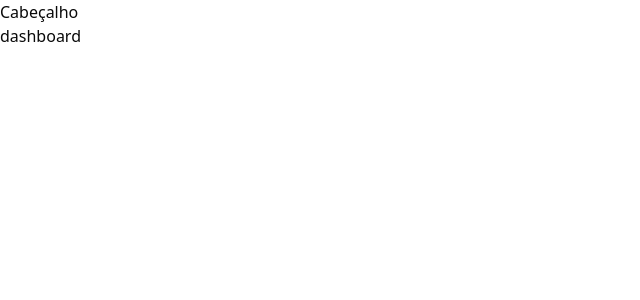
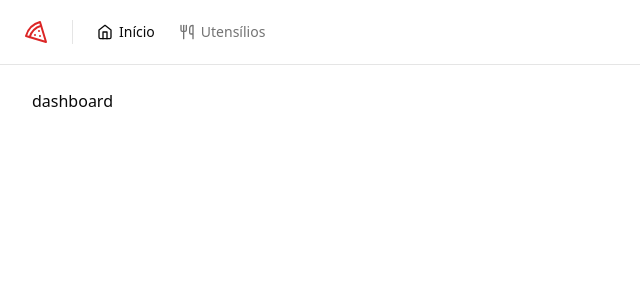
Before and after one commit to juliabresolin/pizzashop, a React (Vite) app in the folder web/: page / in a window 1280 px wide. Shown: the top 300 px of the page, without its empty margins (0-640 px from the left). Built offline with nearby package versions, Linux system fonts and the light colour scheme.

Commit message:
feat: create header structure

```diff
--- a/web/package.json
+++ b/web/package.json
@@ -13,6 +13,7 @@
     "@hookform/resolvers": "^3.3.4",
     "@radix-ui/react-icons": "^1.3.0",
     "@radix-ui/react-label": "^2.0.2",
+    "@radix-ui/react-separator": "^1.0.3",
     "@radix-ui/react-slot": "^1.0.2",
     "class-variance-authority": "^0.7.0",
     "clsx": "^2.1.0",
--- /dev/null
+++ b/web/src/components/header.tsx
@@ -0,0 +1,28 @@
+import { Home, Pizza, Utensils } from 'lucide-react'
+
+import { NavLink } from './nav-link'
+import { Separator } from './ui/separator'
+
+export function Header() {
+  return (
+    <div className="border-b">
+      <div className="flex h-16 items-center gap-6 px-6">
+        <Pizza className="h-6 w-6 text-primary" />
+
+        <Separator orientation="vertical" className="h-6" />
+
+        <nav className="flex items-center space-x-4 lg:space-x-6">
+          <NavLink to="/">
+            <Home className="h-4 w-4" />
+            Início
+          </NavLink>
+
+          <NavLink to="/orders">
+            <Utensils className="h-4 w-4" />
+            Utensílios
+          </NavLink>
+        </nav>
+      </div>
+    </div>
+  )
+}
--- /dev/null
+++ b/web/src/components/nav-link.tsx
@@ -0,0 +1,15 @@
+import { Link, LinkProps, useLocation } from 'react-router-dom'
+
+export type NavLinkProps = LinkProps
+
+export function NavLink(props: NavLinkProps) {
+  const { pathname } = useLocation()
+
+  return (
+    <Link
+      data-active={pathname === props.to}
+      {...props}
+      className="flex items-center gap-1.5 text-sm font-medium text-muted-foreground hover:text-foreground data-[active=true]:text-foreground"
+    />
+  )
+}
--- /dev/null
+++ b/web/src/components/ui/separator.tsx
@@ -0,0 +1,29 @@
+import * as React from "react"
+import * as SeparatorPrimitive from "@radix-ui/react-separator"
+
+import { cn } from "@/lib/utils"
+
+const Separator = React.forwardRef<
+  React.ElementRef<typeof SeparatorPrimitive.Root>,
+  React.ComponentPropsWithoutRef<typeof SeparatorPrimitive.Root>
+>(
+  (
+    { className, orientation = "horizontal", decorative = true, ...props },
+    ref
+  ) => (
+    <SeparatorPrimitive.Root
+      ref={ref}
+      decorative={decorative}
+      orientation={orientation}
+      className={cn(
+        "shrink-0 bg-border",
+        orientation === "horizontal" ? "h-[1px] w-full" : "h-full w-[1px]",
+        className
+      )}
+      {...props}
+    />
+  )
+)
+Separator.displayName = SeparatorPrimitive.Root.displayName
+
+export { Separator }
--- a/web/src/pages/_layouts/app.tsx
+++ b/web/src/pages/_layouts/app.tsx
@@ -1,11 +1,13 @@
 import { Outlet } from 'react-router-dom'
+
+import { Header } from '@/components/header'
 
 export function AppLayout() {
   return (
-    <div>
-      <h1>Cabeçalho</h1>
+    <div className="flex min-h-screen flex-col antialiased">
+      <Header />
 
-      <div>
+      <div className="flex flex-1 flex-col gap-4 p-8 pt-6">
         <Outlet />
       </div>
     </div>
--- a/web/src/pages/_layouts/auth.tsx
+++ b/web/src/pages/_layouts/auth.tsx
@@ -3,7 +3,7 @@
 
 export function AuthLayout() {
   return (
-    <div className="grid min-h-screen grid-cols-2">
+    <div className="grid min-h-screen grid-cols-2 antialiased">
       <div className="flex h-full flex-col justify-between border-r border-foreground/5 bg-muted p-10 text-muted-foreground">
         <div className="flex items-center gap-3 text-lg text-foreground">
           <Pizza className="h-5 w-5 text-primary" />
```
Also changed, not shown: 1 other file (tests, documents, lock files or other folders).
